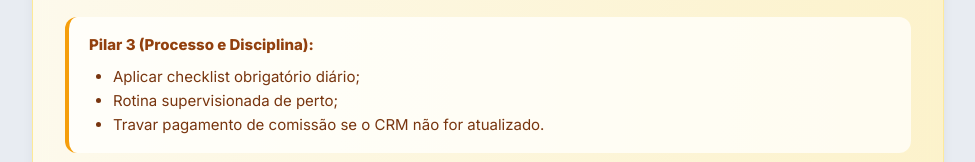
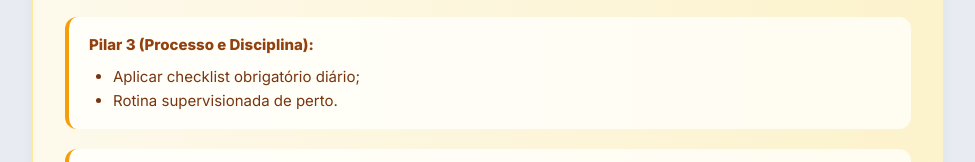
Before and after one commit to finxcapital/Scorecard, a plain HTML site: page index.html in a window 1280 px wide. Shown: the part 10624-10786 px from the top of the page, without its empty margins (152-1127 px from the left). Drawn offline with Linux system fonts and the light colour scheme; some icons are missing.

Commit message:
Update index.html

```diff
--- a/index.html
+++ b/index.html
@@ -904,7 +904,7 @@ function atualizarSugestoes() {
     html += `<li><strong><i class="ph-bold ph-magnet"></i> Pilar 2 (Conversão e Efetividade):</strong><ul><li>Realizar Roleplay intensivo;</li><li>Ouvir ligações juntos;</li><li>Reescrever o script de abordagem inicial.</li></ul></li>`;
   }
   if (medias[3] !== null && medias[3] < 7) {
-    html += `<li><strong><i class="ph-bold ph-database"></i> Pilar 3 (Processo e Disciplina):</strong><ul><li>Aplicar checklist obrigatório diário;</li><li>Rotina supervisionada de perto;</li><li>Travar pagamento de comissão se o CRM não for atualizado.</li></ul></li>`;
+    html += `<li><strong><i class="ph-bold ph-database"></i> Pilar 3 (Processo e Disciplina):</strong><ul><li>Aplicar checklist obrigatório diário;</li><li>Rotina supervisionada de perto.</li></ul></li>`;
   }
   if (medias[4] !== null && medias[4] < 7) {
     html += `<li><strong><i class="ph-bold ph-fire"></i> Pilar 4 (Comportamento e Mentalidade):</strong><ul><li>Aplicar feedback duro e direto (1:1);</li><li>Criar Plano de Recuperação Comportamental (PIP);</li><li>Preparar para desligamento se não houver mudança rápida.</li></ul></li>`;
```
